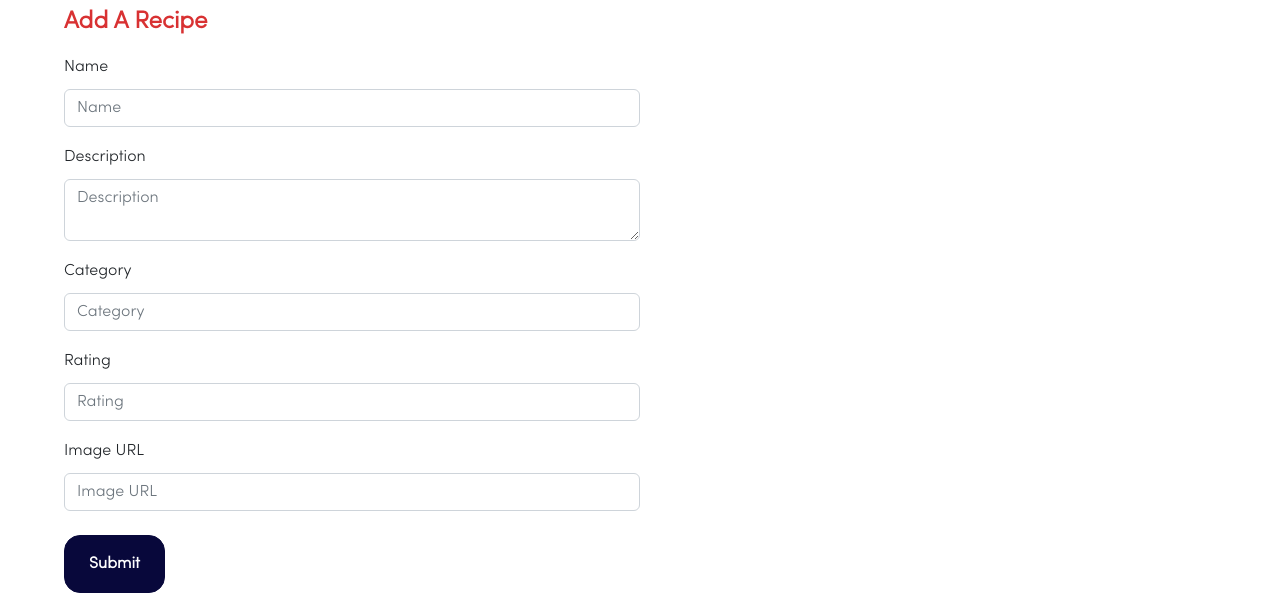
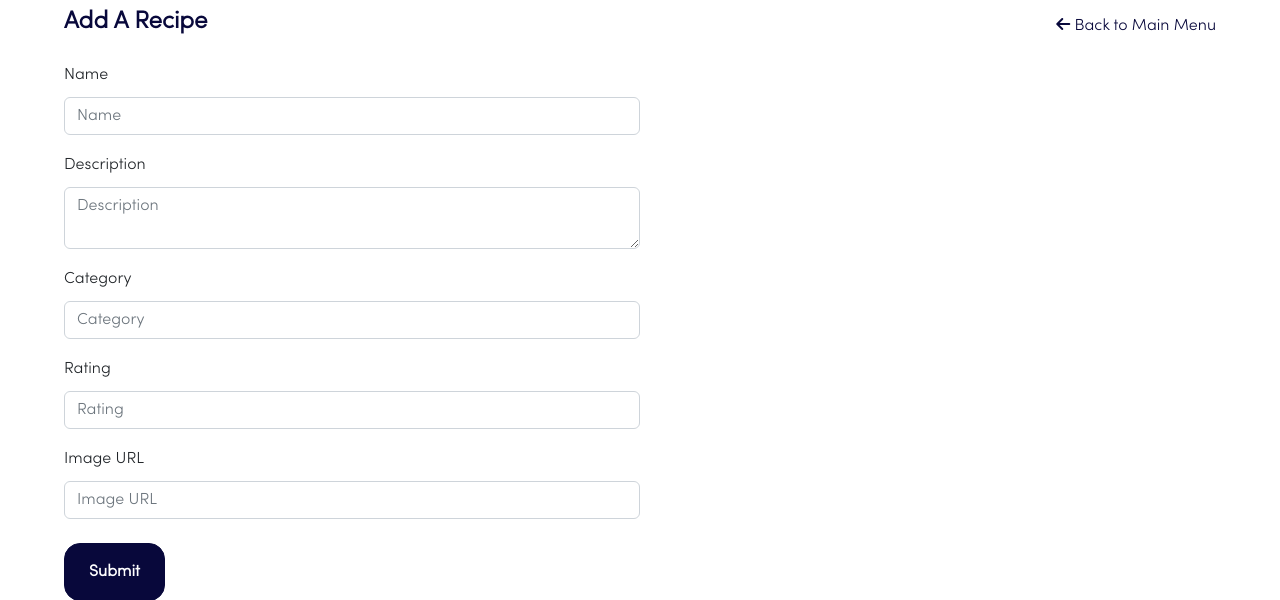
Before and after one commit to zaali33/recipes_project, a Flask app: page /add-recipe in a window 1280 px wide. Shown: the part 63-663 px from the top of the page. Run offline with Flask 3, Linux system fonts and the light colour scheme; some libraries are stand-ins or nearby versions.

Commit message:
add main menu option in add form

```diff
--- a/templates/add-recipe.html
+++ b/templates/add-recipe.html
@@ -2,7 +2,10 @@
 {% block title %}Add - Recipes Haven{% endblock %}
 {% block content %}
 <section class="section my-2">
-    <h4>Add A Recipe</h4>
+    <div class="page-header my-2">
+        <h4 class="text-body mb-2">Add A Recipe</h4>
+        <a href="/" class="text-body"><i class="fa-solid fa-arrow-left"></i> Back to Main Menu</a>
+    </div>
     <form class="form col-xl-6" action="/add-recipe" method="post" enctype="multipart/form-data">
         {{ recipe_form.csrf_token }}
         <div class="form-group my-2">
```
